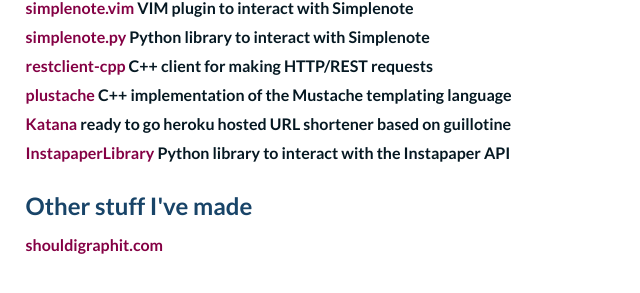
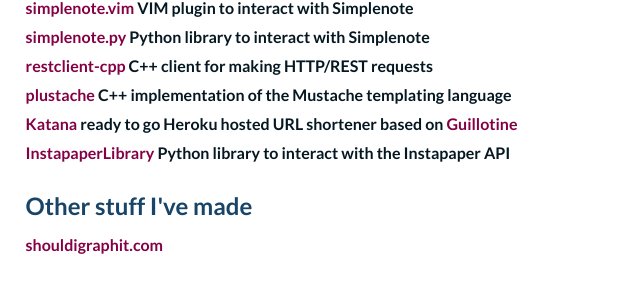
Before and after one commit to mrtazz/mrtazz.github.com, a Jekyll site: the page built from projects.html, in a window 1280 px wide. Shown: the part 181-474 px from the top of the page, without its empty margins (0-640 px from the left). Built offline with Jekyll 4.4.1, drawn with Linux system fonts in a browser that asks for light colours; Markdown is read by kramdown in place of the engine named in the settings; comment, search, counter and statistics services are not loaded; part of the change alters nothing that is shown.

```diff
--- a/_data/githubprojects.yml
+++ b/_data/githubprojects.yml
@@ -16,7 +16,7 @@
   url: http://unwiredcouch.com/plustache
 -
   title: Katana
-  description: ready to go heroku hosted URL shortener based on guillotine
+  description: ready to go Heroku hosted URL shortener based on <a href="https://github.com/technoweenie/guillotine"> Guillotine </a>
   url: http://unwiredcouch.com/katana
 -
   title: InstapaperLibrary
```
